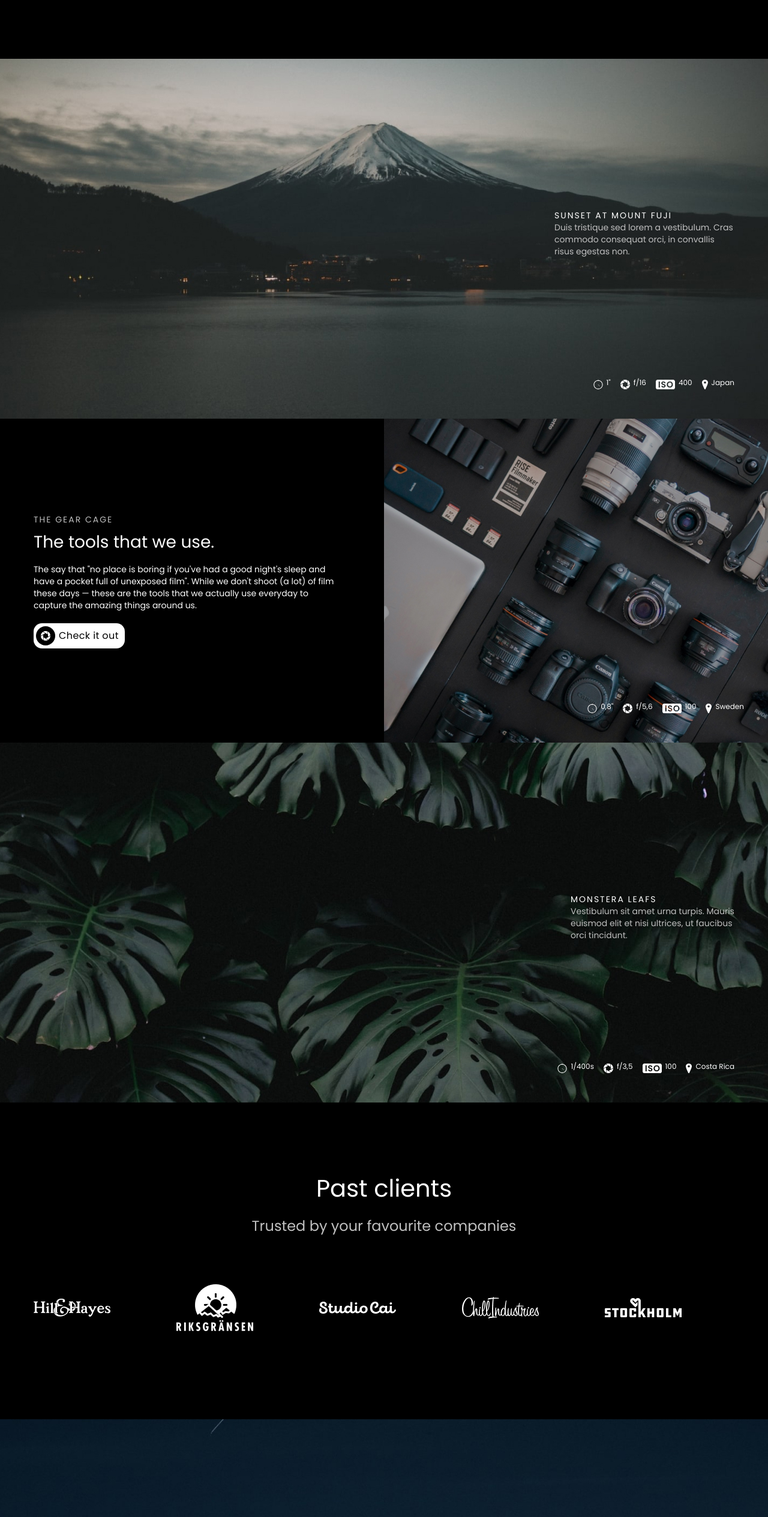
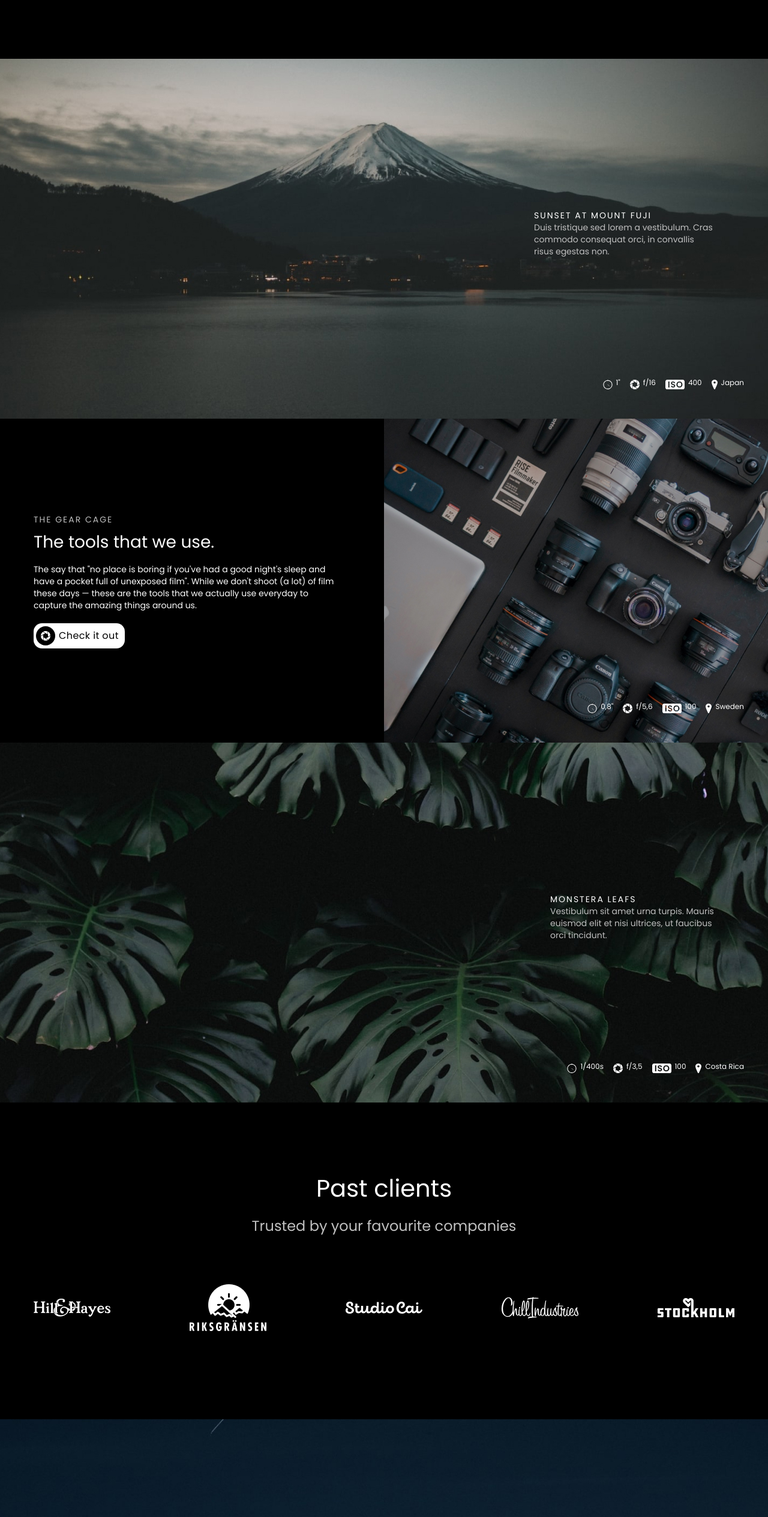
Before and after one commit to AnnYersh/photostudio, a plain HTML site: page index.html in a window 1280 px wide. Shown: the part 2291-4820 px from the top of the page at 60% size. Drawn offline with Linux system fonts and the light colour scheme.

Commit message:
approved50

```diff
--- a/index.html
+++ b/index.html
@@ -115,7 +115,7 @@
             </div>
         </section>
         <section class="sunset">
-            <div class="container">
+            <!--<div class="container">-->
                 <div class="sunset__box">
                     <div class="sunset__text">
                         <h4>Sunset at Mount Fuji</h4>
@@ -140,7 +140,7 @@
                         </div>
                     </div>
                 </div>
-            </div>
+            <!--</div>-->
         </section>
         <section class="cameras">
             <div class="cameras__box">
@@ -180,7 +180,7 @@
             </div>
         </section>
         <section class="leafs">
-            <div class="container">
+            <!--<div class="container">-->
                 <div class="leafs__box">
                     <div class="leafs__text">
                         <h4>Monstera Leafs</h4>
@@ -205,7 +205,7 @@
                         </div>
                     </div>
                 </div>
-            </div>
+            <!--</div>-->
         </section>
         <section class="clients">
             <div class="container">
@@ -225,7 +225,7 @@
             </div>
         </section>
         <section class="star">
-            <div class="container">
+            <!--<div class="container">-->
                 <div class="star__box">
                     <div class="star__text">
                         <h4>Star fall in the Himalayas</h4>
@@ -250,7 +250,7 @@
                         </div>
                     </div>
                 </div>
-            </div>
+            <!--</div>-->
         </section>
         <section class="help">
             <div class="container">
--- a/styles/styles.css
+++ b/styles/styles.css
@@ -240,6 +240,7 @@ h4 {
     height: 600px;
     display: flex;
     align-items: end;
+    justify-content: end;
 }
 
 .sunset__box,
@@ -268,6 +269,7 @@ h4 {
     line-height: 20px; /* 142.857% */
     max-width: 300px;
     width: 100%;
+    margin-right: 90px;
 }
 
 .sunset__icons,
@@ -277,6 +279,7 @@ h4 {
     display: flex;
     gap: 16px;
     justify-content: end;
+    margin-right: 40px;
 }
 
 .cameras {
@@ -308,7 +311,7 @@ h4 {
 .cameras__icons {
     position: absolute;
     bottom: 45px;
-    right: 40px;
+    right: 0px;
 }
 
 .cameras__box-text {
@@ -361,6 +364,7 @@ h4 {
     height: 600px;
     display: flex;
     align-items: end;
+    justify-content: end;
 }
 
 .leafs__text-text {
@@ -395,8 +399,10 @@ h4 {
 
 .clients__list {
     display: flex;
-    gap: 110px;
     align-items: center;
+    justify-content: space-between;
+    gap: 40px;
+    flex-wrap: wrap;
 }
 
 .clients__link img:hover {
@@ -413,6 +419,8 @@ h4 {
     height: 600px;
     display: flex;
     align-items: end;
+    justify-content: end;
+
 }
 
 .help__box {
```
